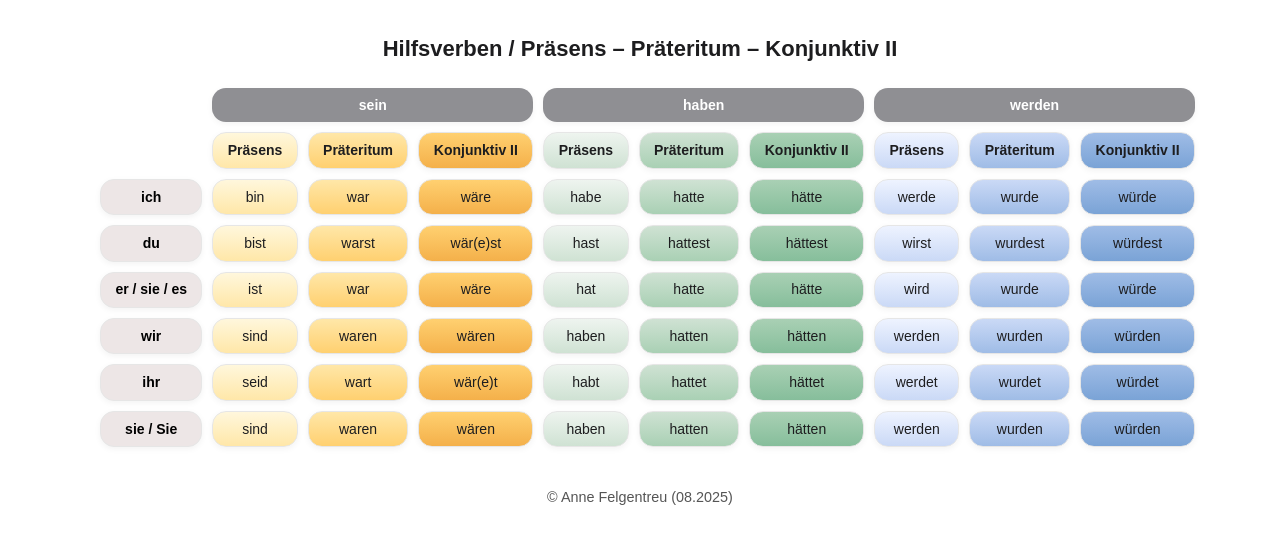
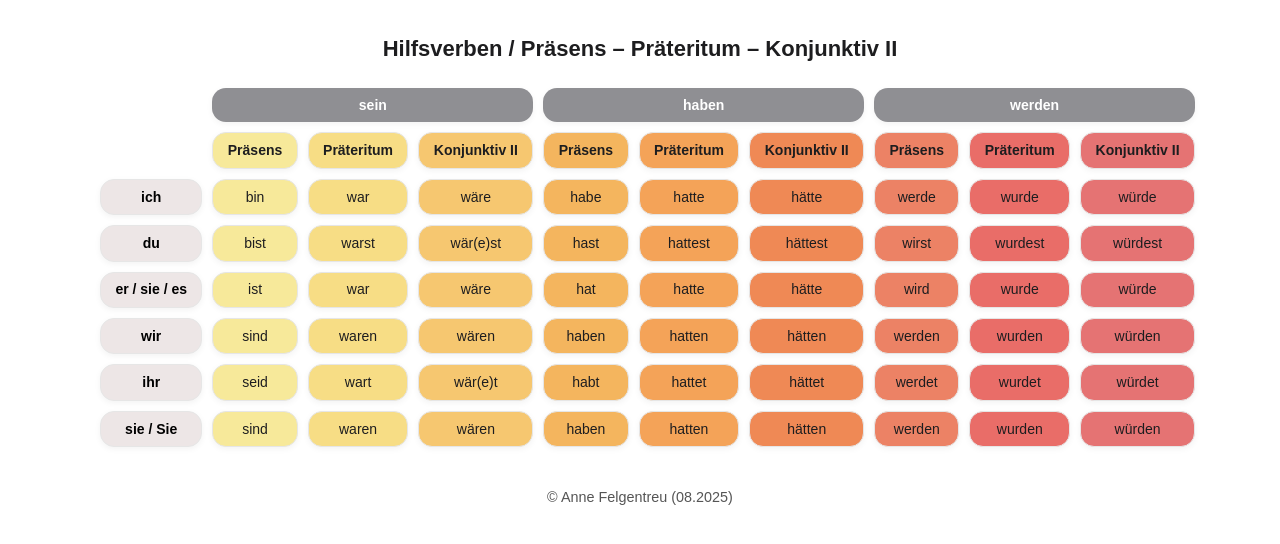
Before and after one commit to fragfrauanne/Hilfsverben_PPK, a plain HTML site: page index.html in a window 1280 px wide. Drawn offline with Linux system fonts and the light colour scheme.

Commit message:
Update index.html

```diff
--- a/index.html
+++ b/index.html
@@ -6,20 +6,10 @@
 <title>Hilfsverben / Präsens – Präteritum – Konjunktiv II</title>
 <style>
   :root{
-    /* Pastell-Paletten (hell → dunkler) */
-    /* sein = Gelb (warm, pastellig) */
-    --sein-1:#FFF7DC; --sein-2:#FFE7A8; --sein-3:#FFD070; --sein-4:#F4B04A;
-
-    /* haben = Grün (Sage/Laubgrün – kein Mint) */
-    --haben-1:#EEF4EF; --haben-2:#CFE2D3; --haben-3:#A9D0B4; --haben-4:#86BE9B;
-
-    /* werden = Blau (weiches Kornblumenblau) */
-    --werd-1:#EEF3FF; --werd-2:#CAD9F6; --werd-3:#9FBCE6; --werd-4:#7AA3D6;
-
     --header-gray:#8F8F93;
     --text:#1d1d1f;
     --border:#e6e6e6;
-    --radius:14px;                 /* runder, pilliger */
+    --radius:14px;
     --shadow:0 2px 6px rgba(0,0,0,.05);
   }
 
@@ -32,40 +22,39 @@
 
   table{ width:100%; border-collapse:separate; border-spacing:10px; }
   th, td{
-    padding: .55rem .9rem;               /* kompakter wie in deiner Vorlage */
+    padding:.55rem .9rem;
     text-align:center;
-    border-radius: var(--radius);
+    border-radius:var(--radius);
     border:1px solid var(--border);
-    box-shadow: var(--shadow);
-    font-size: 14px;                     /* kleinere Schrift */
-    line-height: 1.2;                    /* gleichmäßige Höhe */
-    white-space: nowrap;
+    box-shadow:var(--shadow);
+    font-size:14px;
+    line-height:1.2;
+    white-space:nowrap;
   }
 
   /* Header */
   .spacer{ background:transparent; border:none; box-shadow:none; }
-  .verb-head{
-    background:var(--header-gray); color:#fff; font-weight:700; border:none;
-  }
-  .sub{ font-weight:700; }               /* wie deine Modalverben-Boxen */
+  .verb-head{ background:var(--header-gray); color:#fff; font-weight:700; border:none; }
+  .sub{ font-weight:700; }
 
-  /* Verlaufs-Felder je Tempus (1→2, 2→3, 3→4) */
-  .sein-pres { background:linear-gradient(180deg, var(--sein-1), var(--sein-2)); }
-  .sein-praet{ background:linear-gradient(180deg, var(--sein-2), var(--sein-3)); }
-  .sein-k2   { background:linear-gradient(180deg, var(--sein-3), var(--sein-4)); }
+  /* === Volltonfarben je Feld: Gelb → Rot über 9 Spalten === */
+.sein-pres  { background:#f7e99a; } /* helles Gelb */
+.sein-praet { background:#f7dd85; } /* gold-gelbiger */
+.sein-k2    { background:#f6c770; } /* gold-gelb (Übergang zu orange) */
 
-  .haben-pres{ background:linear-gradient(180deg, var(--haben-1), var(--haben-2)); }
-  .haben-praet{background:linear-gradient(180deg, var(--haben-2), var(--haben-3)); }
-  .haben-k2  { background:linear-gradient(180deg, var(--haben-3), var(--haben-4)); }
+.haben-pres  { background:#f4b55e; } /* weiches Orange-Gelb, klar dunkler als sein-k2 */
+.haben-praet { background:#f4a358; } /* Orange */
+.haben-k2    { background:#ef8955; } /* kräftiges Orange */
 
-  .werd-pres { background:linear-gradient(180deg, var(--werd-1), var(--werd-2)); }
-  .werd-praet{ background:linear-gradient(180deg, var(--werd-2), var(--werd-3)); }
-  .werd-k2   { background:linear-gradient(180deg, var(--werd-3), var(--werd-4)); }
+.werd-pres  { background:#ec8265; } /* orange-rot */
+.werd-praet { background:#e96d68; } /* ziegelfarben */
+.werd-k2    { background:#e57373; } /* warmes Rot */
+
+
 
   /* Personalpronomen links */
   .p{ background:#ede6e6; color:#000000; font-weight:700; }
 
-  /* Druck: kein Schatten */
   @media print{ th,td{ box-shadow:none; } }
 </style>
 </head>
@@ -171,8 +160,10 @@
         </tr>
       </tbody>
     </table>
+
     <footer style="text-align: center; margin-top: 2rem; font-size: 0.9rem; color: #555;">
-    © Anne Felgentreu (08.2025)
+      © Anne Felgentreu (08.2025)
     </footer>
+  </div>
 </body>
 </html>
```
